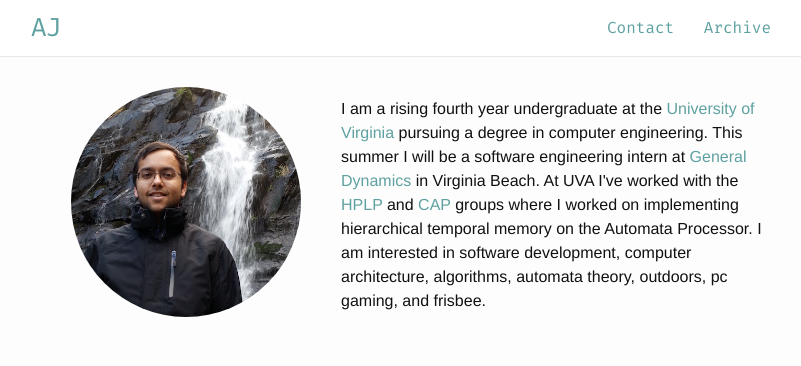
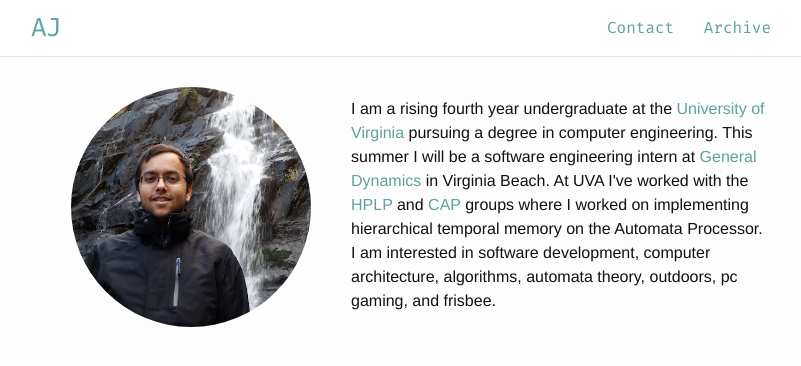
Before and after one commit to ajvarshneya/ajvarshneya.github.io, a Jekyll site: the page built from index.html, in a window 1280 px wide. Shown: the top 366 px of the page, without its empty margins (239-1040 px from the left). Built offline with Jekyll 4.4.1, drawn with Linux system fonts in a browser that asks for light colours.

Commit message:
Updated index

```diff
--- a/index.html
+++ b/index.html
@@ -3,7 +3,7 @@
 ---
   <!--<h1 class="page-heading"><a href="{{ page.permalink }}">{{ page.title }}</a></h1>-->
 <div id="main-container" style="">
-	<img src="aj.jpg" style="border-radius: 50%; width: 230px; float: left; margin: -10px 40px 20px 40px;">
+	<img src="aj.jpg" style="border-radius: 50%; width: 240px; float: left; margin: -10px 40px 20px 40px;">
 	<p style="margin: 10px 0px 0px 0px;"> I am a rising fourth year undergraduate at the <a href="http://seas.virginia.edu/">University of Virginia</a> pursuing a degree in computer engineering. This summer I will be a software engineering intern at <a href="http://www.generaldynamics.com/">General Dynamics</a> in Virginia Beach. At UVA I've worked with the <a href="http://hplp.ece.virginia.edu/">HPLP</a> and <a href="http://cap.virginia.edu/">CAP</a> groups where I worked on implementing hierarchical temporal memory on the Automata Processor. I am interested in software development, computer architecture, algorithms, automata theory, outdoors, pc gaming, and frisbee.</p>
 </span>
   <!--<p class="rss-subscribe">subscribe <a href="{{ "/feed.xml" | prepend: site.baseurl }}">via RSS</a></p>-->
```
Also changed, not shown: 1 other file.
